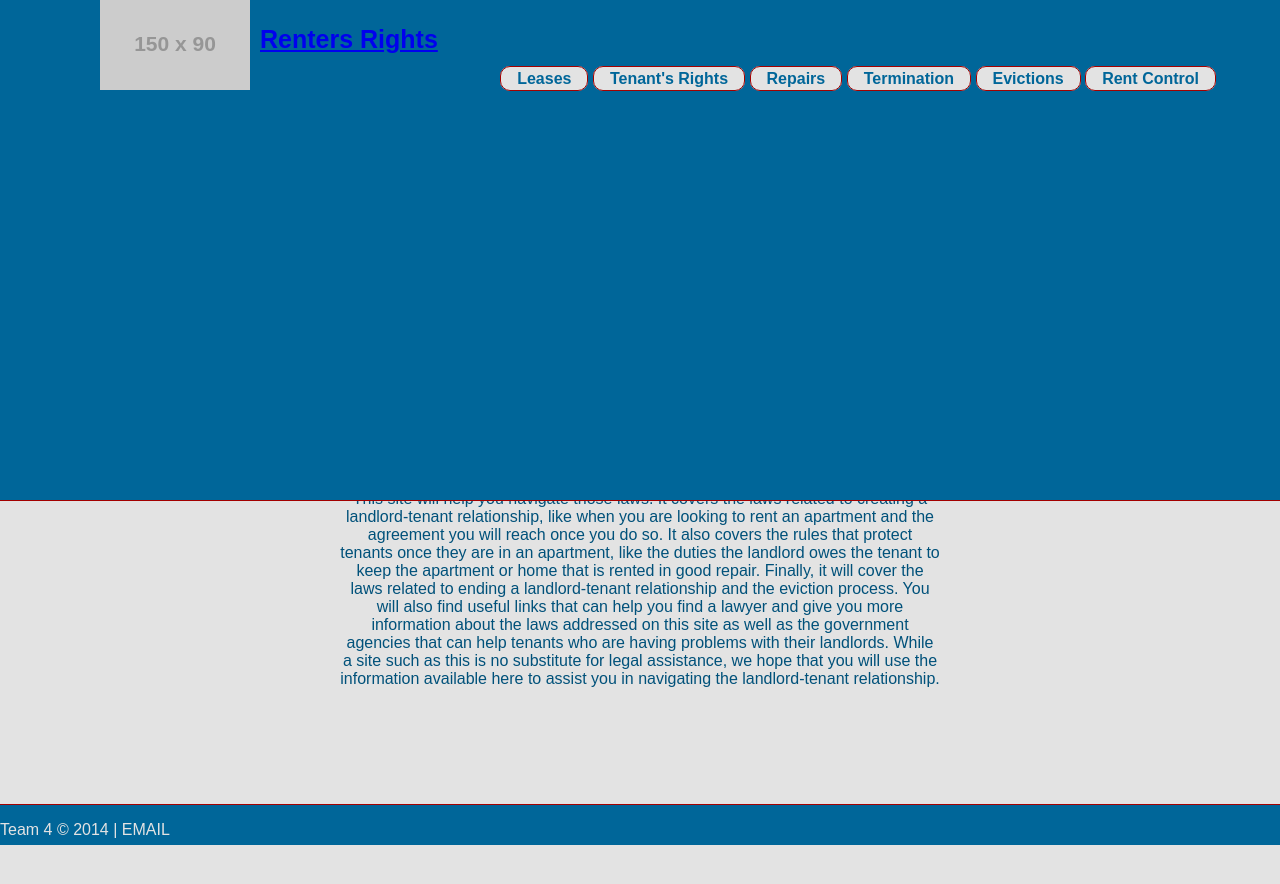
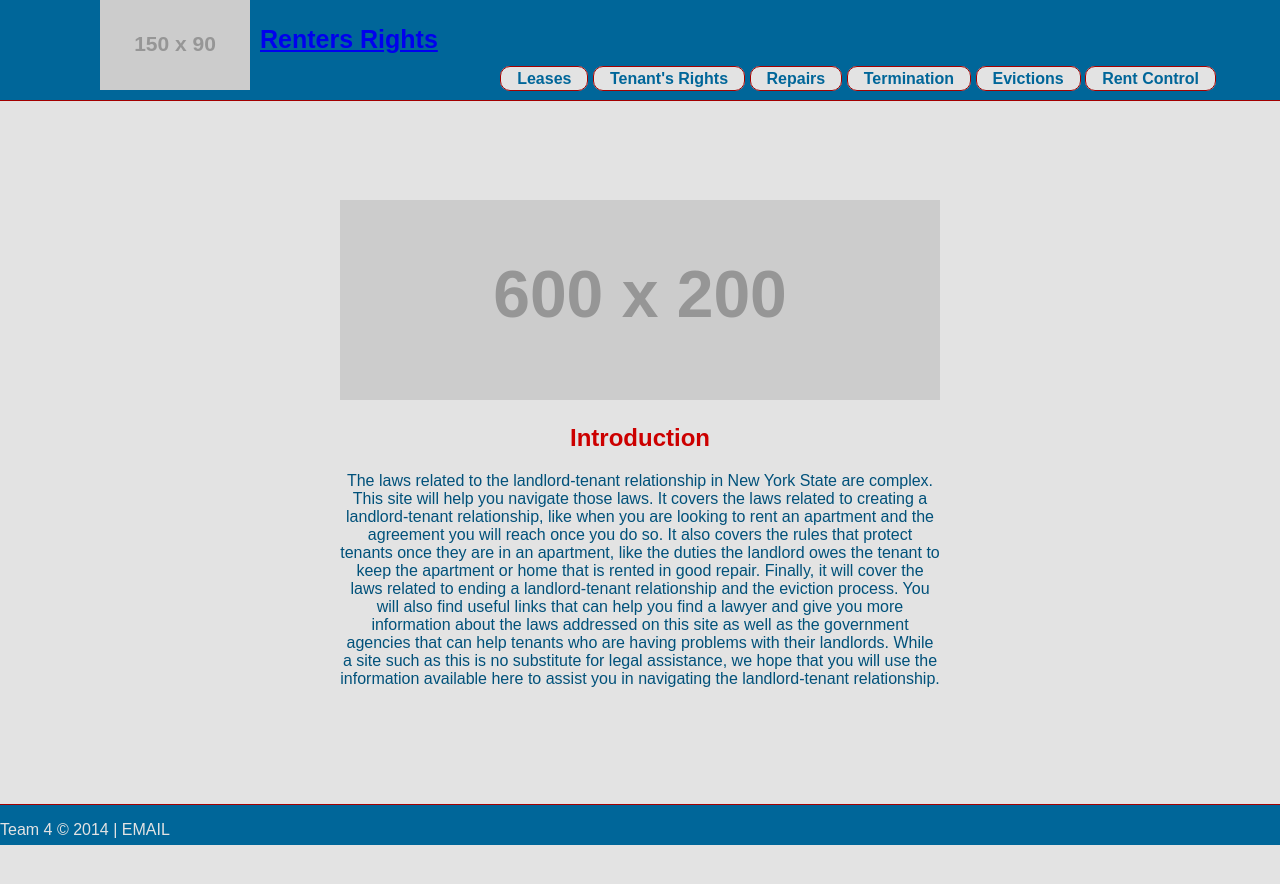
Before and after one commit to iinf362/team4, a Jekyll site: the page built from index.html, in a window 1280 px wide. Shown: the top 884 px of the page. Built offline with Jekyll 4.4.1, drawn with Linux system fonts in a browser that asks for light colours.

Commit message:
fixing the fix

```diff
--- a/css/main.css
+++ b/css/main.css
@@ -12,7 +12,7 @@ body {
 	background-color: #069;
 	position: fixed;
 	border-bottom: 1px solid #a30000;
-	padding-bottom: 400px;
+	margin-bottom: 400px;
 }
 
 .head-wrapper {
```
